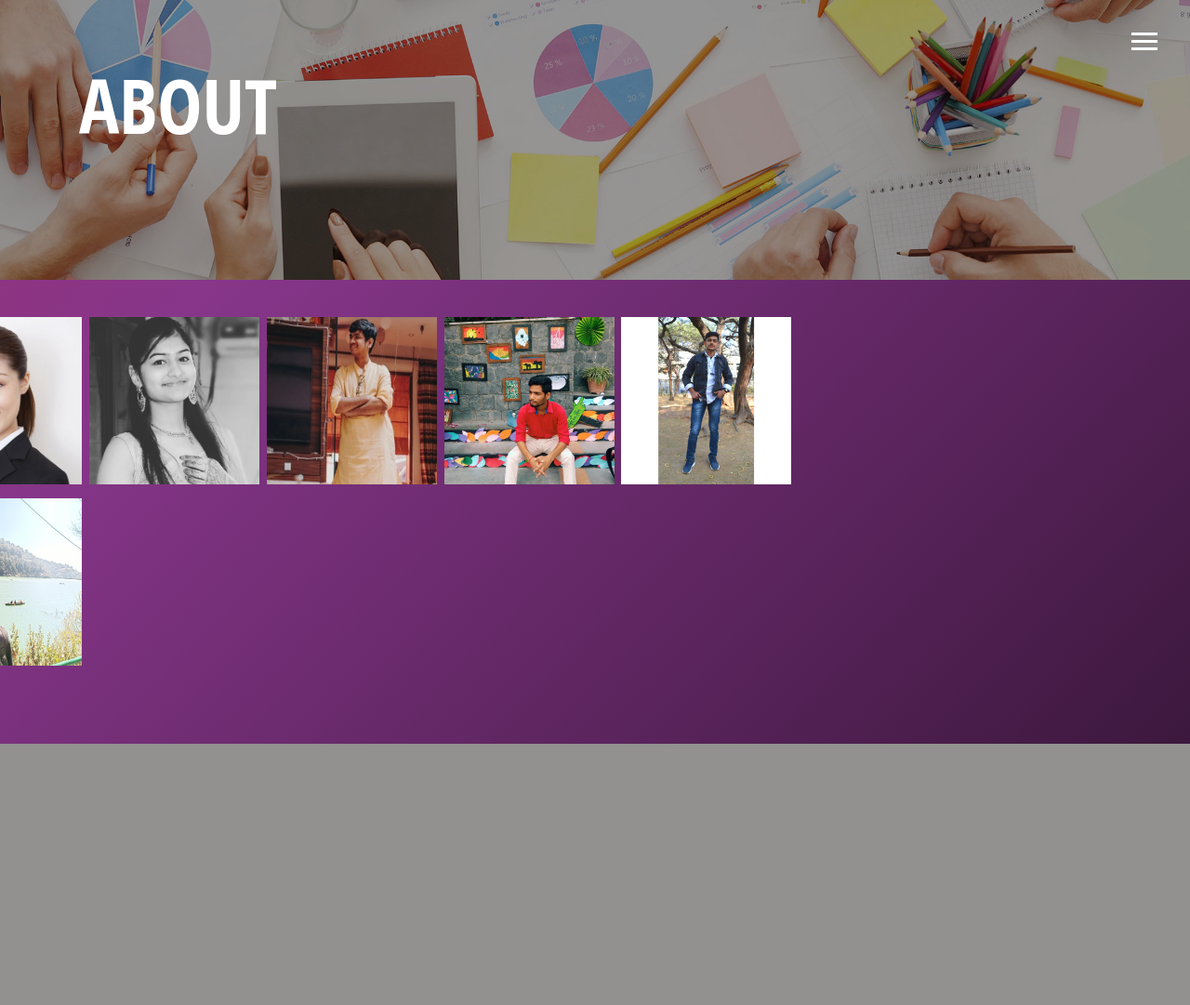
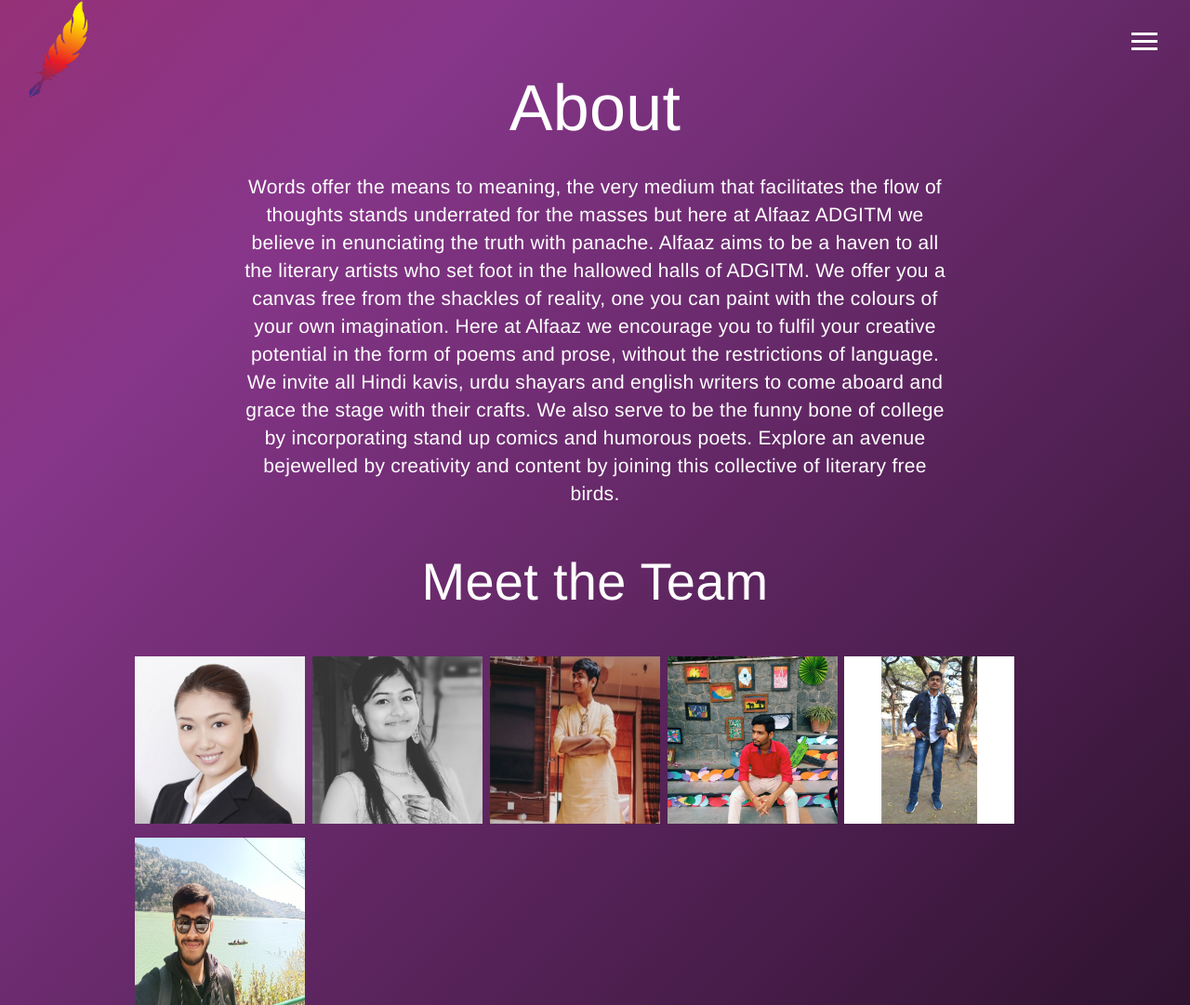
Before and after one commit to Alfaaz-ADGITM/Alfaaz-Adgitm, a Django app: page /about in a window 1280 px wide. Shown: the whole page at 93% size. Before the commit the page ends 800 px from the top, so only its background shows below. Run offline with Django 3.2, Linux system fonts and the light colour scheme; some libraries are stand-ins or nearby versions.

Commit message:
about updated

```diff
--- a/member/templates/member/about.html
+++ b/member/templates/member/about.html
@@ -6,22 +6,10 @@
 <script src="https://maxcdn.bootstrapcdn.com/bootstrap/3.3.7/js/bootstrap.min.js"></script>
 <link rel="stylesheet" href="{% static 'css/team.css' %}">
 {% block css %} {% endblock %}
-<div class="bg bg--type2" data-background="{% static 'images/team.jpg' %}" data-height="35%" style="background-image: url('/static/images/team.jpg'); min-height: 301.35px; -webkit-user-select: auto;">
-   <div class="inner" style="-webkit-user-select: auto;">
-      <div class="container" style="-webkit-user-select: auto;">
-         <div class="row" style="-webkit-user-select: auto;">
-            <div class="col-md-10" style="-webkit-user-select: auto;">
-               <section class="ct-page_title" style="-webkit-user-select: auto;">
-                  <div class="h1" style="-webkit-user-select: auto;">
-                     About
-                  </div>
-                  <div class="ct-page_title-content" style="-webkit-user-select: auto;"></div>
-               </section>
-            </div>
-         </div>
-      </div>
-   </div>
-</div>
+<div class="bg--type2"><img style="align-content: flex-start; height: 10%; width: 10%;" alt="satyam" class="img-responsive" src="{% static 'images/team.png' %}"></div>
+                  <div style="text-align: center; font-size: 500%; color: #fff; margin-top: -40px;">About</div>
+                  <div style="text-align: center; font-size: 150%; color: #fff; margin-top: 20px; margin-left: 20%; margin-right: 20%;">Words offer the means to meaning, the very medium that facilitates the flow of thoughts stands underrated for the masses but here at Alfaaz ADGITM we believe in enunciating the truth with panache. Alfaaz aims to be a haven to all the literary artists who set foot in the hallowed halls of ADGITM. We offer you a canvas free from the shackles  of reality, one you can paint with the colours of your own imagination. Here at Alfaaz we encourage you to fulfil your creative potential in the form of poems and prose, without the restrictions of language. We invite all Hindi kavis, urdu shayars and english writers to come aboard and grace the stage with their crafts. We also serve to be the funny bone of college by incorporating stand up comics and humorous poets. Explore an avenue bejewelled by creativity and content by joining this collective of literary free birds.</div>
+                  <div style="text-align: center; font-size: 400%; color: #fff; margin-top: 40px;">Meet the Team</div>
 <div class="container">
    <div id="theBioGrid">
       <ul class="row biogrid" id="biogrid">
--- a/static/css/contact.css
+++ b/static/css/contact.css
@@ -22,7 +22,7 @@
 
   body, html {
       height: 100%;
-      font-family: Poppins-Regular, sans-serif;
+      font-family: sans-serif;
   }
 
   /*---------------------------------------------*/
--- a/static/css/team.css
+++ b/static/css/team.css
@@ -9,7 +9,7 @@
   }
   .biogrid li {
     list-style-type: none;
-    right:180px;
+    right:-60px;
   }
   .biodescription .fa {
     font-size: 40px;
```
Also changed, not shown: db.sqlite3, static/images/team.jpg (deleted), static/images/team.png (added).
